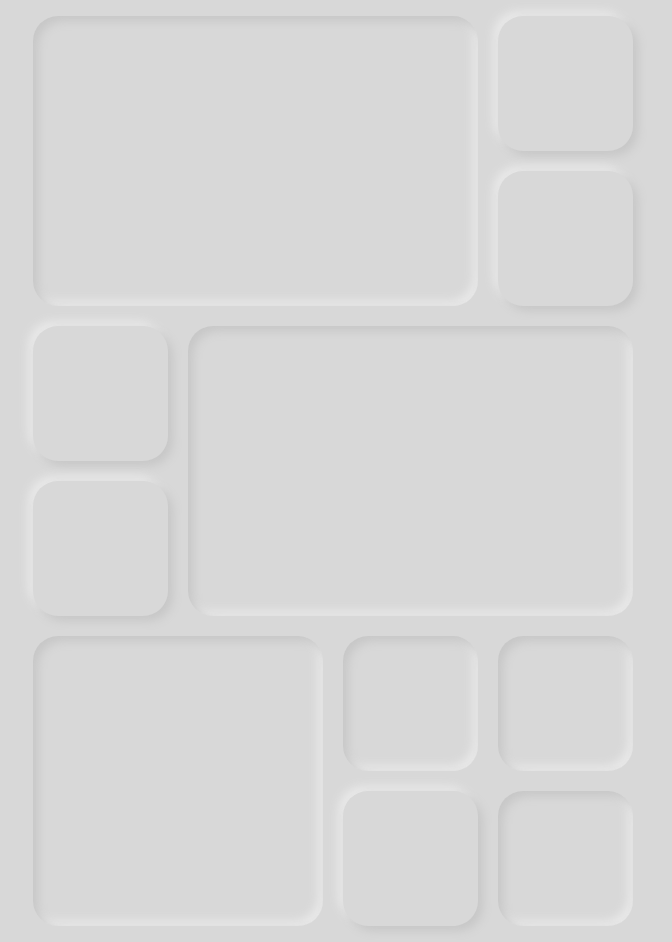
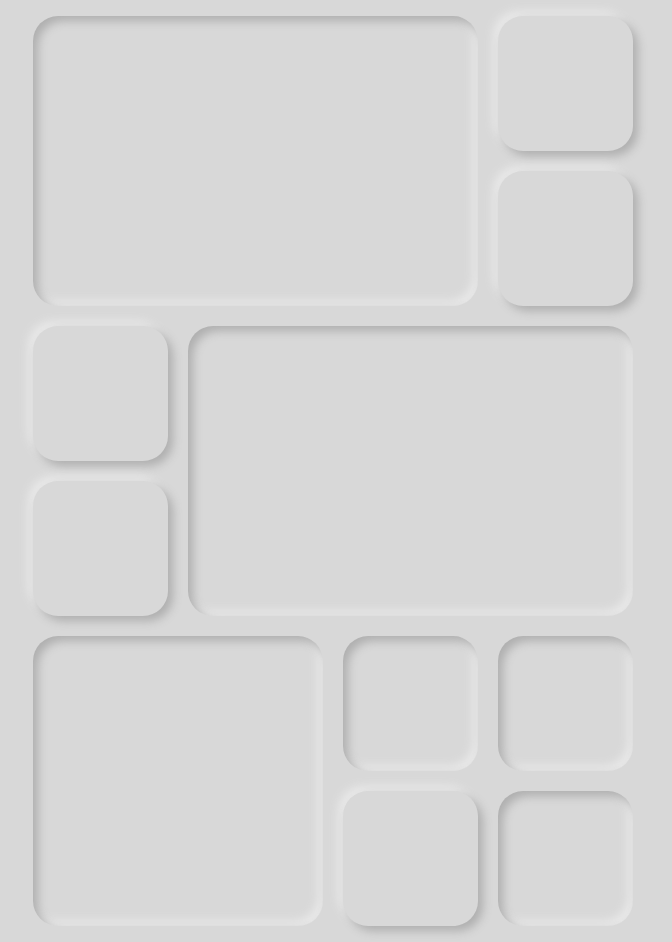
Before and after one commit to brunofunes/Portfolio-Web, a plain HTML site: page index.html in a window 1280 px wide. Shown: the whole page, without its empty margins (307-979 px from the left). Drawn offline with Linux system fonts and the light colour scheme.

```diff
--- a/styles/box-style.css
+++ b/styles/box-style.css
@@ -1,11 +1,11 @@
 #container .info {
   border-radius: 25px;
   background: #d8d8d8;
-  box-shadow: inset 5px 5px 10px #c7c7c7, inset -5px -5px 10px #e9e9e9;
+  box-shadow: inset 5px 5px 10px #afafaf, inset -5px -5px 10px #e9e9e9;
 }
 
 #container .press {
   border-radius: 25px;
   background: #d8d8d8;
-  box-shadow: 5px 5px 10px #c7c7c7, -5px -5px 10px #e9e9e9;
+  box-shadow: 5px 5px 10px #afafaf, -5px -5px 10px #e9e9e9;
 }
```
